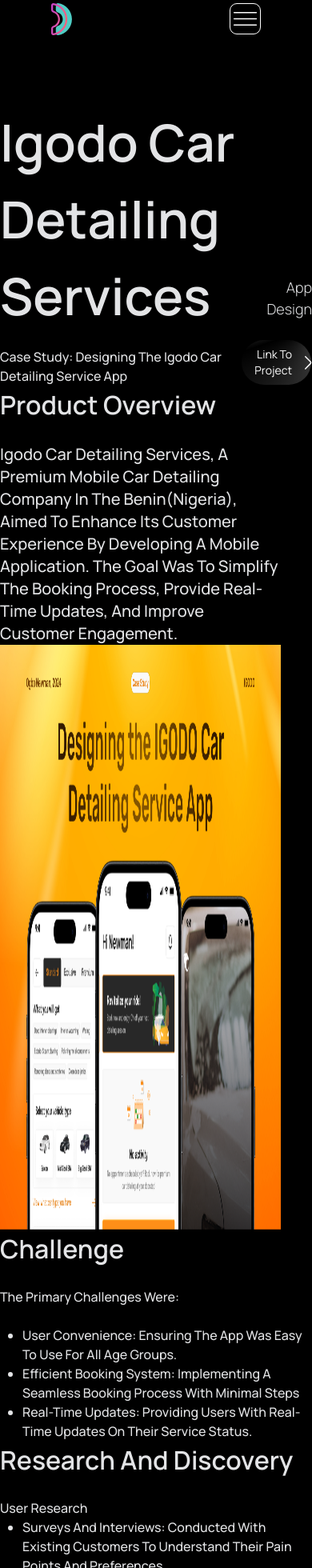
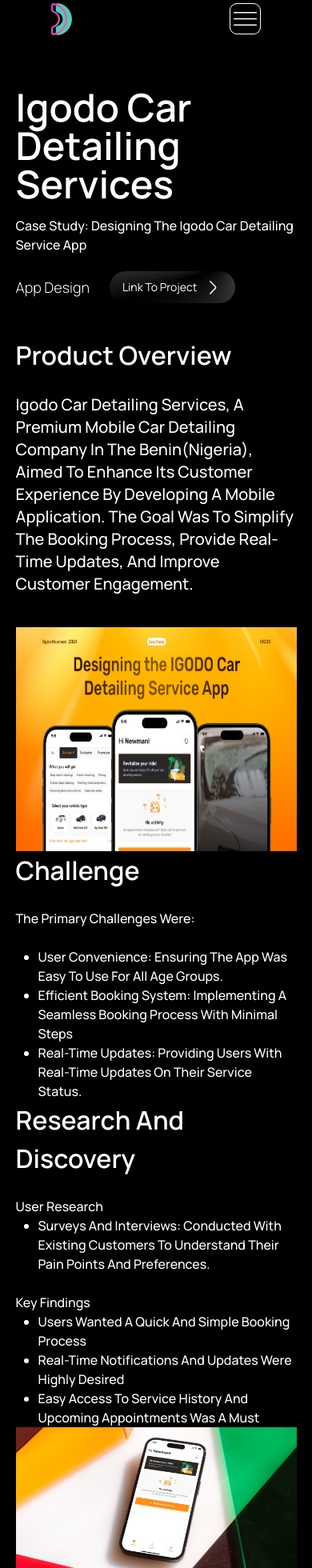
Before and after one commit to Bekuech1/Nesky, a React (Vite) app: page /igodo in a window 390 px wide. Shown: the part 20-1980 px from the top of the page at 80% size. Built offline with nearby package versions, Linux system fonts and the light colour scheme.

Commit message:
done with responsiveness

```diff
--- a/src/App.jsx
+++ b/src/App.jsx
@@ -5,21 +5,36 @@
   Route,
   RouterProvider
 } from 'react-router-dom'
+import { useEffect } from 'react'
+import { useLocation } from 'react-router-dom'
 import Home from './pages/Home'
 import Igodo from './pages/Igodo'
 import MainLayout from './layouts/MainLayout';
 
 
 
+const ScrollToTopLayout = ({ children }) => {
+  const location = useLocation();
+
+  useEffect(() => {
+    window.scrollTo({ top: 0, behavior: 'smooth' });
+  }, [location]);
+
+  return children;
+}
+
 const router = createBrowserRouter(
   createRoutesFromElements(
-      <Route path='/' element={ <MainLayout/> } >
+      <Route path='/' element={
+        <ScrollToTopLayout>
+          <MainLayout/>
+        </ScrollToTopLayout>
+      } >
           <Route index element={ <Home/> } />
           <Route path='/igodo' element={ <Igodo/> } />
       </Route>
   )
 );
-
 
 const App = () => {
   return (
--- a/src/components/WorkCard.jsx
+++ b/src/components/WorkCard.jsx
@@ -15,7 +15,7 @@
 
   return (
     <div className='workcard grid gap-y-3 w-[390px] lg:w-[526px] cursor-pointer '>
-        <div className={`w-[398px] h-[250px] lg:w-[526px] lg:h-[326px] ${style} justify-center items-center grid place-items-center`}>
+        <div className={`w-[390px] h-[250px] lg:w-[526px] lg:h-[326px] ${style} justify-center items-center grid place-items-center`}>
             <img className={`rounded-[4px] ${isHovered ? 'scale-x-[1.067] scale-y-[1.116] lg:w-[478px] lg:h-[278px] w-[350px] h-[200px]' : 'scale-x-1 scale-y-1 lg:w-[478px] lg:h-[278px] w-[350px] h-[200px]'}  transition-all duration-300 delay-150`}
                 onMouseEnter={handleMouseEnter}
                 onMouseLeave={handleMouseLeave}
--- a/src/components/homepage/About.jsx
+++ b/src/components/homepage/About.jsx
@@ -26,7 +26,7 @@
             </AboutText>
             <AboutImage>
                 <img src="images/me4.png" alt="" className='my-auto md:w-[247px] w-[187px]'/>
-                <div className='gap-8 grid'>
+                <div className='gap-5 md:gap-8 grid'>
                     <img src="images/me14.png" alt="" className='mt-auto w-[186px] h-[234px] md:w-[247px] md:h-[312px]' />
                     <img src="images/me5.png" alt="" className='mt-auto md:w-[247px] w-[187px]' />
                 </div>
@@ -34,11 +34,11 @@
         </AboutContainer>
         <AboutContainer>
             <AboutImage>
-                <div className='m-auto grid gap-8'>
+                <div className='m-auto grid gap-5 md:gap-8'>
                     <img src="images/me6.png" alt="" className='md:w-[247px] w-[187px]'/>
                     <img src="images/me7.png" alt="" className='md:w-[247px] w-[187px]'/>
                 </div>
-                <div className='grid gap-8'>
+                <div className='grid gap-5 md:gap-8'>
                     <img src="images/me8.png" alt="" className='md:w-[247px] w-[187px]'/>
                     <img src="images/me9.png" alt="" className='md:w-[247px] w-[187px]'/>
                     <img src="images/me10.png" alt="" className='md:w-[247px] w-[187px]'/>
@@ -56,7 +56,7 @@
             </AboutText>
             <AboutImage>
                 <img src="images/me11.png" alt="" className='my-auto md:w-[247px] w-[187px]' />
-                <div className='grid gap-8'>
+                <div className='grid gap-5 md:gap-8'>
                     <img src="images/me12.png" alt="" className='md:w-[247px] w-[187px]'/>
                     <img src="images/me13.png" alt="" className='md:w-[247px] w-[187px]'/>
                 </div>
--- a/src/components/homepage/Contact.jsx
+++ b/src/components/homepage/Contact.jsx
@@ -40,7 +40,7 @@
   ];
 
   return (
-    <section className="flex gap-x-14 w-fit">
+    <section className="flex gap-x-14 w-fit m-auto">
       {socialLinks.map((link, index) => (
         <a
           key={index}
--- a/src/components/homepage/Work.jsx
+++ b/src/components/homepage/Work.jsx
@@ -24,7 +24,7 @@
                   <GlassBtn text='view all'/>
               </a>
           </div>
-          <div className='grid grid-cols-1 gap-6 gap-y-12 w-fit mx-auto lg:grid md:grid-cols-2'>
+          <div className='grid grid-cols-1 gap-6 gap-y-12 w-fit mx-auto lg:grid md:grid-cols-2 '>
             <div
                 onClick={handleIgodo}
             >
--- a/src/components/workspage/CRandD.jsx
+++ b/src/components/workspage/CRandD.jsx
@@ -2,8 +2,8 @@
 
 const CRandD = () => {
   return (
-    <div className='grid gap-6 w-screen'>
-        <div className='m-auto w-fit'>
+    <div className='grid gap-6 w-screen bg-black text-white'>
+        <div className='m-auto w-[90vw]'>
             <div className='grid gap-6'>
                 <h5 className='font-semibold text-[32px]'>challenge</h5>
                 <p className='font-medium text-base'>the primary challenges were:</p>
@@ -30,7 +30,7 @@
                     </ul>
                 </div>
             </div>
-            <img src="images/igodo2.png" alt="" className='h-[661px] w-[90vw]'/>
+            <img src="images/igodo2.png" alt="" className='h-[200px]lg:h-[661px] w-[90vw]'/>
         </div>
     </div>
   )
--- a/src/components/workspage/DesignProcess.jsx
+++ b/src/components/workspage/DesignProcess.jsx
@@ -2,8 +2,8 @@
 
 const DesignProcess = () => {
   return (
-    <div className='grid w-screen gap-6'>
-        <div className='m-auto w-fit'>
+    <div className='grid w-screen gap-6 bg-black text-white'>
+        <div className='m-auto w-[90vw]'>
             <div className='grid gap-6'>
                 <h5 className='font-semibold text-[32px]'>deign process</h5>
                 <p className='font-medium text-base'>1. ideation and conceptualizaion</p>
--- a/src/components/workspage/KeyFeatures.jsx
+++ b/src/components/workspage/KeyFeatures.jsx
@@ -2,15 +2,15 @@
 
 const KeyFeatures = () => {
   return (
-    <div className='grid w-screen gap-6 pb-6'>
-      <div className='m-auto w-fit grid gap-6'>
+    <div className='grid w-screen gap-6 pb-6 bg-black text-white'>
+      <div className='m-auto w-[90vw]] grid gap-6'>
         <h5 className='font-semibold text-[32px]'>key features and screens</h5>
-        <img src="images/igodo5.png" alt="" className='w-[90vw]'/>
-        <img src="images/igodo6.png" alt="" className='w-[90vw]'/>
-        <img src="images/igodo7.png" alt="" className='w-[90vw]'/>
-        <img src="images/igodo8.png" alt="" className='w-[90vw]'/>
-        <img src="images/igodo9.png" alt="" className='w-[90vw]'/>
-        <div className='mt-6 w-fit'>
+        <img src="images/igodo5.png" alt="" className='w-[90vw] m-auto'/>
+        <img src="images/igodo6.png" alt="" className='w-[90vw] m-auto'/>
+        <img src="images/igodo7.png" alt="" className='w-[90vw] m-auto'/>
+        <img src="images/igodo8.png" alt="" className='w-[90vw] m-auto'/>
+        <img src="images/igodo9.png" alt="" className='w-[90vw] m-auto'/>
+        <div className='mt-6 w-[90vw] m-auto'>
             <h5 className='font-semibold text-[32px]'>lessons learned</h5>
             <ul className='list-disc pl-7 font-medium text-base'>
                 <li>User Feedback: Continuous user feedback is crucial for iterative improvement.</li>
--- a/src/components/workspage/Overview.jsx
+++ b/src/components/workspage/Overview.jsx
@@ -3,23 +3,23 @@
 
 const Overview = () => {
   return (
-    <div className=' w-screen grid mx-auto gap-6 pt-[150px]'>
-        <div className='m-auto w-fit '>
-            <div className=' flex justify-between'>
-                <div className='grid gap-4'>
-                    <h1 className='text-[64px] font-semibold'>igodo car detailing services</h1>
+    <div className=' w-screen grid gap-6 pt-[130px] bg-black text-white'>
+        <div className='m-auto w-[90vw] grid gap-10'>
+            <div className='grid lg:flex lg:justify-between gap-5'>
+                <div className='grid gap-4 w-fit'>
+                    <h1 className='text-5xl lg:text-[64px] font-semibold'>igodo car detailing services</h1>
                     <p className='text-base font-medium'>Case Study: Designing the Igodo Car Detailing Service App</p>
                 </div>
-                <div className='grid gap-y-6 h-fit mt-auto text-right'>
+                <div className='flex lg:grid gap-6 h-fit mt-auto text-right'>
                     <h6 className='text-[18px] font-light capitalize my-auto'>app design</h6>
                     <GlassBtn text='link to project'/>
                 </div>
             </div>
             <div className='grid gap-6'>
                 <h6 className='text-[32px] font-semibold'>product Overview</h6>
-                <p className='text-xl font-medium w-[90vw]'>Igodo Car Detailing Services, a premium mobile car detailing company in the Benin(Nigeria), aimed to enhance its customer experience by developing a mobile application. The goal was to simplify the booking process, provide real-time updates, and improve customer engagement.</p>
+                <p className='text-xl font-medium w-[90vw] '>Igodo Car Detailing Services, a premium mobile car detailing company in the Benin(Nigeria), aimed to enhance its customer experience by developing a mobile application. The goal was to simplify the booking process, provide real-time updates, and improve customer engagement.</p>
             </div>
-            <img src="images/igodo1.png" alt="" className='w-[90vw] h-[731.25px]'/>
+            <img src="images/igodo1.png" alt="" className='w-[90vw] h-[280px] lg:h-[731.25px] m-auto'/>
         </div>
     </div>
   )
--- a/src/components/workspage/WorkTitle.jsx
+++ /dev/null
@@ -1,12 +0,0 @@
-import React from 'react'
-import GlassBtn from '../GlassBtn'
-
-const WorkTitle = () => {
-  return (
-    <div className='justify-between flex w-screen'>
-
-    </div>
-  )
-}
-
-export default WorkTitle
--- a/src/pages/Igodo.jsx
+++ b/src/pages/Igodo.jsx
@@ -8,16 +8,13 @@
 
 const Igodo = () => {
   return (
-    <div className='bg-black text-[#E3E4E6] px-'>
 
-      <div>
+      <>
           <Overview/>
           <CRandD/>
           <DesignProcess/>
           <KeyFeatures/>
-      </div>
-
-    </div>
+      </>
   )
 }
 
```
Also changed, not shown: src/components/workspage/Lessons.jsx (added).
